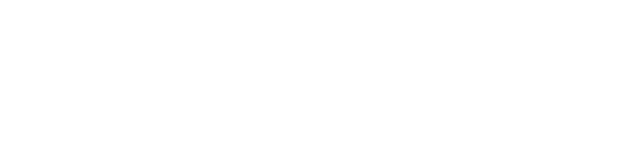
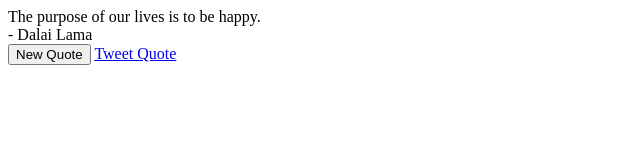
Before and after one commit to m4rcin7/random-quote-machine, a plain HTML site: page index.html in a window 1280 px wide. Shown: the whole page, without its empty margins (0-640 px from the left). Drawn offline with Linux system fonts and the light colour scheme.

Commit message:
random-quote-machine

```diff
--- a/index.html
+++ b/index.html
@@ -3,7 +3,15 @@
   <head>
     <meta charset="UTF-8" />
     <meta name="viewport" content="width=device-width, initial-scale=1.0" />
-    <title>Document</title>
+    <title>Random Quote Machine</title>
   </head>
-  <body></body>
+  <body>
+    <div id="quote-box">
+      <div id="text">Loading quote...</div>
+      <div id="author"></div>
+      <button id="new-quote">New Quote</button>
+      <a id="tweet-quote" target="_blank">Tweet Quote</a>
+    </div>
+    <script src="script.js"></script>
+  </body>
 </html>
--- a/script.js
+++ b/script.js
@@ -0,0 +1,31 @@
+const quotes = [
+  {
+    text: "The only way to do great work is to love what you do.",
+    author: "Steve Jobs",
+  },
+  {
+    text: "Life is what happens when you're busy making other plans.",
+    author: "John Lennon",
+  },
+  { text: "The purpose of our lives is to be happy.", author: "Dalai Lama" },
+  { text: "Get busy living or get busy dying.", author: "Stephen King" },
+];
+
+function getRandomQuote() {
+  return quotes[Math.floor(Math.random() * quotes.length)];
+}
+
+function updateQuote() {
+  const quote = getRandomQuote();
+  document.getElementById("text").textContent = quote.text;
+  document.getElementById("author").textContent = "- " + quote.author;
+  document.getElementById(
+    "tweet-quote"
+  ).href = `https://twitter.com/intent/tweet?text=${encodeURIComponent(
+    quote.text + " - " + quote.author
+  )}`;
+}
+
+document.getElementById("new-quote").addEventListener("click", updateQuote);
+
+updateQuote();
```
